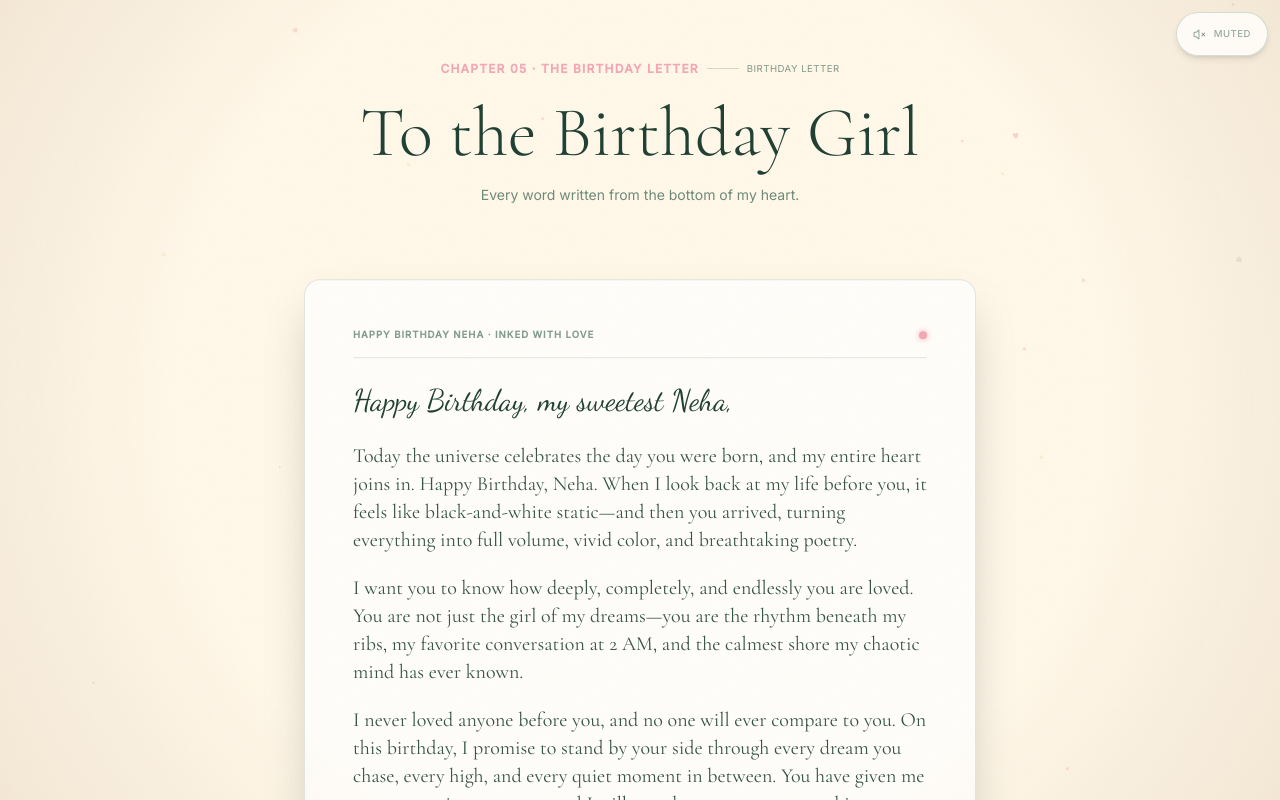
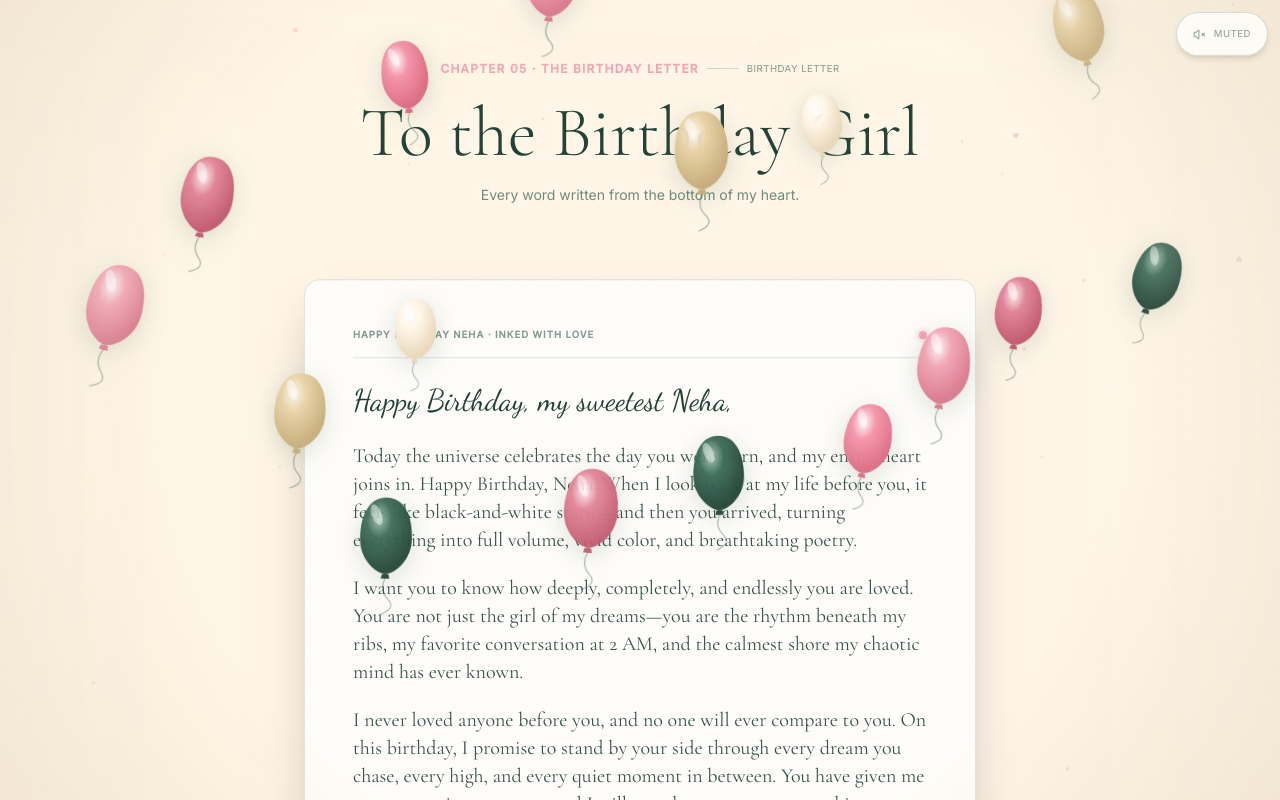
Before and after one commit to kshitijx07/bday-repo, a React (Vite) app: page / in a window 1280 px wide. Both pictures are taken after a click on the button 639 px from the left and 5960 px from the top of the page. Shown: the part 5473-6273 px from the top of the page. Built offline with nearby package versions, Linux system fonts and the light colour scheme; no server answers.

Commit message:
feat: add floating celebration balloons and celestial shine burst to birthday letter and cake sections

```diff
--- a/src/components/CakeSection.tsx
+++ b/src/components/CakeSection.tsx
@@ -3,12 +3,14 @@ import { motion, AnimatePresence } from 'framer-motion';
 import { Sparkles, RotateCcw, Flame, Mic, Gift, Check } from 'lucide-react';
 import { storyData } from '../data/storyContent';
 import { listenForBlow, playBlowSound, playChime, playSparkle } from '../utils/audio';
+import CelebrationBalloons from './CelebrationBalloons';
 
 export default function CakeSection() {
   const { cakeSection, hisName, herName } = storyData;
   const [blown, setBlown] = useState(false);
   const [micActive, setMicActive] = useState(false);
   const [voucherClaimed, setVoucherClaimed] = useState(false);
+  const [showCandleBalloons, setShowCandleBalloons] = useState(false);
   const cleanupMicRef = useRef<(() => void) | null>(null);
 
   // Handle blowing out the candle
@@ -23,6 +25,11 @@ export default function CakeSection() {
     });
 
     setBlown(true);
+    setShowCandleBalloons(true);
+    setTimeout(() => {
+      setShowCandleBalloons(false);
+    }, 7500);
+
     if (cleanupMicRef.current) {
       cleanupMicRef.current();
     }
@@ -312,6 +319,9 @@ export default function CakeSection() {
           Crafted with love by {hisName} for {herName}
         </p>
       </div>
+
+      {/* Floating Birthday Balloons on candle blow */}
+      <CelebrationBalloons active={showCandleBalloons} count={18} />
     </section>
   );
 }
--- /dev/null
+++ b/src/components/CelebrationBalloons.tsx
@@ -0,0 +1,148 @@
+import { useMemo } from 'react';
+import { motion, AnimatePresence } from 'framer-motion';
+
+interface BalloonItem {
+  id: number;
+  x: number; // percentage from left
+  size: number; // width in px
+  delay: number;
+  duration: number;
+  swayX: number;
+  colorGrad: {
+    base: string;
+    dark: string;
+    highlight: string;
+  };
+  rotation: number;
+}
+
+const BALLOON_PALETTE = [
+  // Blush Pink
+  { base: '#F2A7B5', dark: '#DB7D91', highlight: '#FFF0F3' },
+  // Rose Velvet
+  { base: '#E28698', dark: '#C45D72', highlight: '#FFE9EE' },
+  // Champagne Gold
+  { base: '#E8D3A7', dark: '#C8B07D', highlight: '#FFF9ED' },
+  // Soft Forest Emerald
+  { base: '#3D6C5A', dark: '#244538', highlight: '#8FB4A4' },
+  // Pearl Cream
+  { base: '#FFF7E8', dark: '#EAD9BC', highlight: '#FFFFFF' },
+  // Vibrant Blush
+  { base: '#F596AA', dark: '#DE6E86', highlight: '#FFF5F7' },
+];
+
+export default function CelebrationBalloons({
+  active,
+  count = 14,
+}: {
+  active: boolean;
+  count?: number;
+}) {
+  const balloons = useMemo<BalloonItem[]>(() => {
+    return Array.from({ length: count }, (_, i) => {
+      const palette = BALLOON_PALETTE[i % BALLOON_PALETTE.length];
+      return {
+        id: i,
+        x: Math.round(5 + (i * 90) / count + (Math.random() * 8 - 4)),
+        size: Math.round(44 + Math.random() * 22),
+        delay: Number((Math.random() * 1.6).toFixed(2)),
+        duration: Number((4.8 + Math.random() * 2.2).toFixed(2)),
+        swayX: Math.round((Math.random() > 0.5 ? 1 : -1) * (18 + Math.random() * 20)),
+        colorGrad: palette,
+        rotation: Math.round((Math.random() - 0.5) * 22),
+      };
+    });
+  }, [count]);
+
+  return (
+    <AnimatePresence>
+      {active && (
+        <div
+          aria-hidden="true"
+          className="pointer-events-none fixed inset-0 z-50 overflow-hidden"
+        >
+          {balloons.map((b) => (
+            <motion.div
+              key={b.id}
+              initial={{
+                top: '105vh',
+                left: `${b.x}%`,
+                x: 0,
+                rotate: b.rotation,
+                opacity: 0,
+                scale: 0.85,
+              }}
+              animate={{
+                top: '-25vh',
+                opacity: [0, 0.95, 1, 1, 0.85, 0],
+                x: [0, b.swayX, -b.swayX * 0.7, b.swayX * 0.5, 0],
+                rotate: [b.rotation, b.rotation + 8, b.rotation - 6, b.rotation],
+                scale: 1,
+              }}
+              transition={{
+                duration: b.duration,
+                delay: b.delay,
+                ease: [0.25, 0.1, 0.25, 1],
+              }}
+              style={{
+                width: b.size,
+                height: b.size * 2.1,
+              }}
+              className="absolute will-change-transform"
+            >
+              <svg
+                viewBox="0 0 50 105"
+                className="w-full h-full overflow-visible drop-shadow-[0_6px_14px_rgba(49,92,76,0.18)]"
+              >
+                <defs>
+                  <radialGradient
+                    id={`balloon-grad-${b.id}`}
+                    cx="36%"
+                    cy="28%"
+                    r="68%"
+                  >
+                    <stop offset="0%" stopColor={b.colorGrad.highlight} stopOpacity="0.85" />
+                    <stop offset="35%" stopColor={b.colorGrad.base} />
+                    <stop offset="100%" stopColor={b.colorGrad.dark} />
+                  </radialGradient>
+                </defs>
+
+                {/* Balloon Oval Body */}
+                <path
+                  d="M 25,4 C 41,4 49,20 49,42 C 49,60 36,73 25,75 C 14,73 1,60 1,42 C 1,20 9,4 25,4 Z"
+                  fill={`url(#balloon-grad-${b.id})`}
+                />
+
+                {/* Delicate Gloss Reflection */}
+                <ellipse
+                  cx="16"
+                  cy="20"
+                  rx="4.5"
+                  ry="10"
+                  fill="#FFFFFF"
+                  opacity="0.45"
+                  transform="rotate(-22 16 20)"
+                />
+
+                {/* Tied Balloon Knot */}
+                <polygon
+                  points="22,75 28,75 29,79 21,79"
+                  fill={b.colorGrad.dark}
+                />
+
+                {/* Floating Ribbon String */}
+                <path
+                  d="M 25,79 Q 20,90 28,98 T 22,112"
+                  fill="none"
+                  stroke="rgba(49,92,76,0.38)"
+                  strokeWidth="1.2"
+                  strokeLinecap="round"
+                />
+              </svg>
+            </motion.div>
+          ))}
+        </div>
+      )}
+    </AnimatePresence>
+  );
+}
--- a/src/components/LetterSection.tsx
+++ b/src/components/LetterSection.tsx
@@ -1,12 +1,15 @@
 import { useState, useRef } from 'react';
 import { motion, AnimatePresence, useScroll, useTransform } from 'framer-motion';
-import { Mail, RotateCcw } from 'lucide-react';
+import { Mail, RotateCcw, Sparkles } from 'lucide-react';
 import { storyData } from '../data/storyContent';
-import { playPaperFlip, playChime } from '../utils/audio';
+import { playPaperFlip, playChime, playSparkle } from '../utils/audio';
+import CelebrationBalloons from './CelebrationBalloons';
 
 export default function LetterSection() {
   const { letterSection } = storyData;
   const [isOpen, setIsOpen] = useState(false);
+  const [showBalloons, setShowBalloons] = useState(false);
+  const [showShine, setShowShine] = useState(false);
   const sectionRef = useRef<HTMLElement>(null);
 
   const { scrollYProgress } = useScroll({
@@ -19,12 +22,27 @@ export default function LetterSection() {
   const handleOpen = () => {
     playPaperFlip();
     playChime(698.46, 2.5, 0.09);
+    playSparkle();
     setIsOpen(true);
+    setShowBalloons(true);
+    setShowShine(true);
+
+    // Keep balloons active for the 7 second ascent
+    setTimeout(() => {
+      setShowBalloons(false);
+    }, 7500);
+
+    // Shine effect fades naturally
+    setTimeout(() => {
+      setShowShine(false);
+    }, 3500);
   };
 
   const handleClose = () => {
     playPaperFlip();
     setIsOpen(false);
+    setShowBalloons(false);
+    setShowShine(false);
   };
 
   return (
@@ -99,6 +117,57 @@ export default function LetterSection() {
             </motion.div>
           ) : (
             /* Unfolded Vintage Warm Ivory Parchment with Forest Inked Reveal */
+            <div className="relative">
+              {/* Golden & Blush Celestial Shine Halo Behind Letter */}
+              {showShine && (
+                <motion.div
+                  initial={{ opacity: 0, scale: 0.7 }}
+                  animate={{ opacity: [0, 0.9, 0], scale: [0.7, 1.25, 1.5] }}
+                  transition={{ duration: 2.6, ease: 'easeOut' }}
+                  className="pointer-events-none absolute -inset-8 sm:-inset-14 rounded-3xl bg-gradient-to-r from-amber-200/50 via-[#F2A7B5]/45 to-amber-100/40 blur-2xl z-0"
+                />
+              )}
+
+              {/* Floating Star Sparkles Radiating Outward */}
+              {showShine && (
+                <div
+                  aria-hidden="true"
+                  className="pointer-events-none absolute -inset-6 sm:-inset-10 z-30 overflow-hidden"
+                >
+                  {[
+                    { x: 12, y: 15, delay: 0.1, size: 20 },
+                    { x: 88, y: 22, delay: 0.25, size: 24 },
+                    { x: 20, y: 80, delay: 0.4, size: 18 },
+                    { x: 82, y: 75, delay: 0.2, size: 22 },
+                    { x: 50, y: -5, delay: 0.35, size: 26 },
+                    { x: 95, y: 48, delay: 0.15, size: 19 },
+                    { x: 6, y: 52, delay: 0.3, size: 21 },
+                  ].map((s, i) => (
+                    <motion.div
+                      key={i}
+                      initial={{ opacity: 0, scale: 0, rotate: -30 }}
+                      animate={{
+                        opacity: [0, 1, 0.8, 0],
+                        scale: [0, 1.25, 1, 0],
+                        rotate: [0, 90, 180],
+                      }}
+                      transition={{
+                        duration: 2.2,
+                        delay: s.delay,
+                        ease: 'easeOut',
+                      }}
+                      style={{
+                        top: `${s.y}%`,
+                        left: `${s.x}%`,
+                      }}
+                      className="absolute text-blush drop-shadow-[0_0_10px_#F2A7B5]"
+                    >
+                      <Sparkles size={s.size} />
+                    </motion.div>
+                  ))}
+                </div>
+              )}
+
               <motion.div
                 key="parchment"
                 initial={{ opacity: 0, rotateX: 30, scale: 0.9 }}
@@ -106,8 +175,16 @@ export default function LetterSection() {
                 exit={{ opacity: 0, rotateX: -20, scale: 0.9 }}
                 transition={{ duration: 0.8, ease: [0.22, 1, 0.36, 1] }}
                 style={{ transformPerspective: 1200 }}
-              className="relative text-left rounded-2xl p-5 sm:p-10 md:p-12 bg-[#FFFDF9] text-forest-deep shadow-2xl border border-forest/15 overflow-hidden"
+                className="relative text-left rounded-2xl p-5 sm:p-10 md:p-12 bg-[#FFFDF9] text-forest-deep shadow-2xl border border-forest/15 overflow-hidden z-10"
               >
+                {/* Diagonal Glass Shimmer Glaze across parchment */}
+                <motion.div
+                  initial={{ x: '-150%', opacity: 0.7 }}
+                  animate={{ x: '250%', opacity: 0 }}
+                  transition={{ duration: 2.0, delay: 0.25, ease: 'easeInOut' }}
+                  className="pointer-events-none absolute inset-0 -skew-x-12 bg-gradient-to-r from-transparent via-white/55 to-transparent z-20"
+                />
+
                 {/* Header */}
                 <div className="flex items-center justify-between pb-3 sm:pb-4 border-b border-forest/15 mb-4 sm:mb-6">
                   <span className="label text-[0.58rem] sm:text-[0.6rem] text-forest/60 tracking-widest uppercase font-semibold">
@@ -163,9 +240,13 @@ export default function LetterSection() {
                   </button>
                 </div>
               </motion.div>
+            </div>
           )}
         </AnimatePresence>
       </motion.div>
+
+      {/* Floating Birthday Balloons that rise from bottom to top across the screen */}
+      <CelebrationBalloons active={showBalloons} count={16} />
     </section>
   );
 }
```
Also changed, not shown: src/components/BookSection.tsx (+10 -2 lines). Lines whose indentation alone changed are shown as unchanged.
